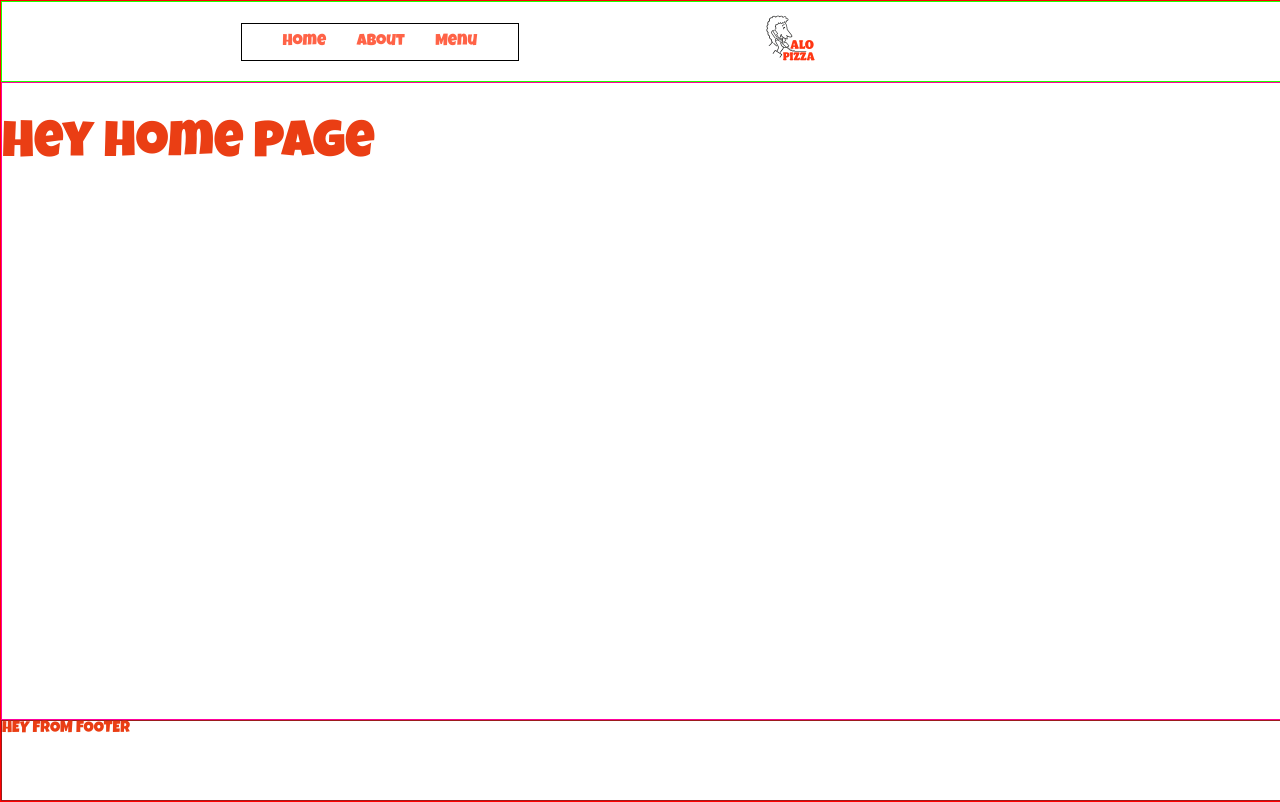
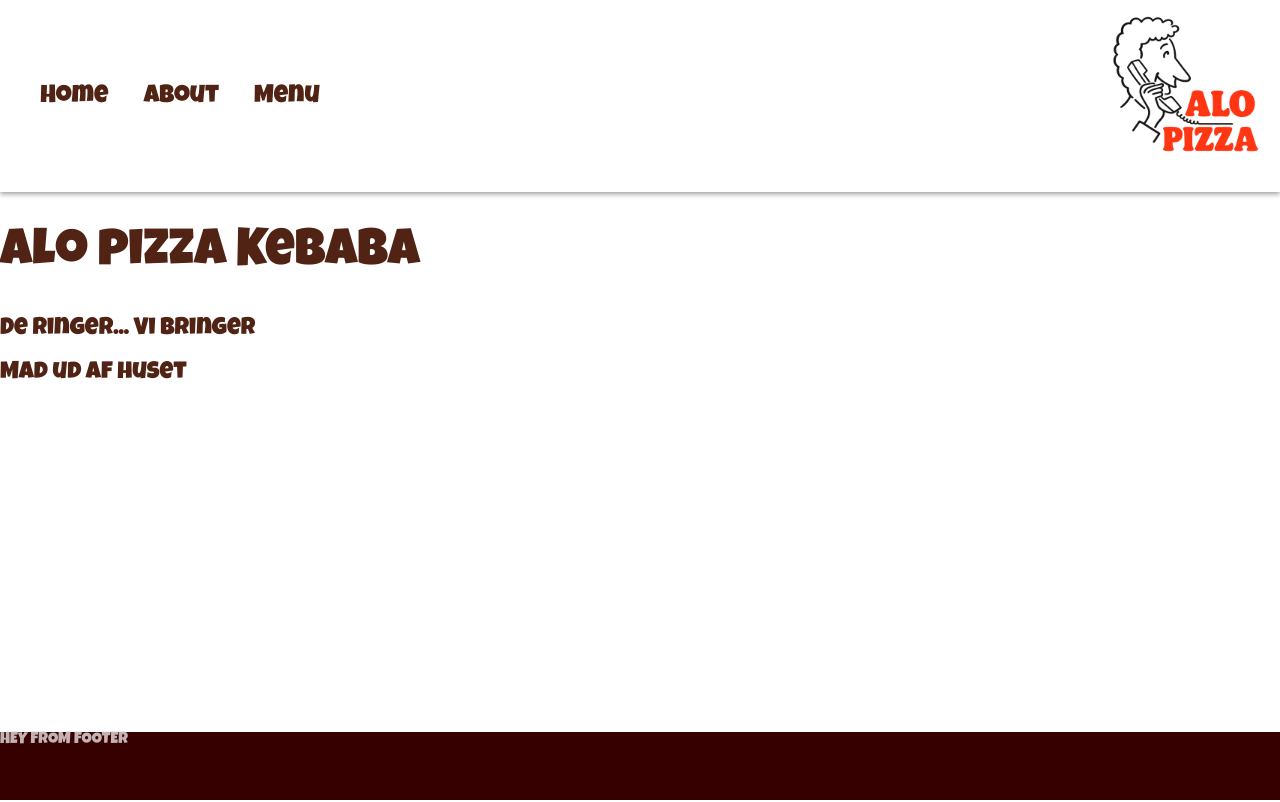
Before and after one commit to jose9894/JerverFrontDemo, a React (Vite) app in the folder restaurant/: page / in a window 1280 px wide. Built offline with nearby package versions, Linux system fonts and the light colour scheme.

Commit message:
early design

```diff
--- a/restaurant/index.html
+++ b/restaurant/index.html
@@ -3,7 +3,7 @@
   <head>
     <meta charset="UTF-8" />
     <link href="https://fonts.googleapis.com/css2?family=Luckiest+Guy&family=Chewy&display=swap" rel="stylesheet">
-    <link rel="icon" type="image/svg+xml" href="/Alo-pizza_logo.png" />
+    <link rel="icon" type="image/png" href="./src/assets/Alo-pizza_logo.png" />
     <meta name="viewport" content="width=device-width, initial-scale=1.0" />
     <title>Alo Pizza</title>
   </head>
--- a/restaurant/src/components/Header.jsx
+++ b/restaurant/src/components/Header.jsx
@@ -1,5 +1,5 @@
 import {Link} from "react-router-dom";
-import Logo from "../assets/Alo-pizza_logo.png"
+import Logo from "../assets/Alo-pizza_logo.png";
 import "../styles/components.css";
 
 
@@ -14,9 +14,6 @@
       <div className="Logo-container">
         <img src={Logo} className="logo" alt="Alo Pizza logo" />
       </div>
-      <div className="buttons-contianer">
-
-      </div>
     </div>
   );
 }
--- a/restaurant/src/index.css
+++ b/restaurant/src/index.css
@@ -3,7 +3,8 @@
   /* font-family: 'chewy'; */
   line-height: 1.0;
   font-weight: 400;
-  color: #EA3E14;
+  /* color: #EA3E14; */
+  color: #502314;
   background-color: #ffffff;
 
   font-synthesis: none;
@@ -13,11 +14,11 @@
 }
 
 a {
-  color: tomato;
+  color: #502314;
   text-decoration: inherit;
 }
 a:hover {
-  color: rgb(170, 65, 47);
+  color: #cc2229;
 }
 
 body {
@@ -26,7 +27,7 @@
   /* place-items: center; */
   /* min-width: 320px; */
   /* min-height: 100vh; */
-overflow-x: hidden;
+  overflow-x: hidden;
 }
 
 h1 {
--- a/restaurant/src/pages/HomePage.jsx
+++ b/restaurant/src/pages/HomePage.jsx
@@ -3,7 +3,9 @@
 function Home() {
   return (
     <div className="Home-container">
-      <h1>Hey home page</h1>
+      <h1>Alo pizza  Kebaba</h1>
+      <h2>De ringer... Vi bringer</h2>
+      <h2>Mad ud af huset</h2>
     </div>
   );
 }
--- a/restaurant/src/styles/components.css
+++ b/restaurant/src/styles/components.css
@@ -1,44 +1,53 @@
 .Layout-container{
 width: 100vw;
 height: 100vh;
-border: 1px solid rgb(255, 0, 0);
+/* border: 1px solid rgb(255, 0, 0); */
 display: flex;
 flex-direction: column;
 }
 
 
 .Content-container{
-    border: 1px solid rgb(255, 0, 157);
+    /* border: 1px solid rgb(255, 0, 157); */
     flex: 8;
 }
 
 .Footer-container{
-    border: 1px solid rgb(156, 28, 28);
+    /* border: 1px solid rgb(156, 28, 28); */
     flex: 1;
+    background-color: #370000;
+    color: #C3B3B3;
 }
 .Header-container{
-    border: 1px solid rgb(30, 255, 0);
+    /* border: 1px solid rgb(30, 255, 0); */
     flex: 1;
     display: flex;
     align-items: center;
-    justify-content: space-evenly;
+    justify-content: space-between;
+    box-shadow: 0 2px 5px rgba(0, 0, 0, 0.4);
+
 }
 
 .Nav-container{
     padding: 10px;
     margin: 10px;
     display: flex;
+    align-items: center;
     justify-content: space-evenly;
-    border: 1px solid black;
-    width: 20%;
+    /* border: 1px solid black; */
+    width: 25%;
+    height: 80%;
+    font-size: 25px;
+    gap: 15px;
 }
 
 .Logo-container{
-    width: 5%;
+    width: 15%;
     display: flex;
     align-items: center;
 }
 
 .Logo-container img {
   width: 100%;
+  object-fit: contain;
 }
```
